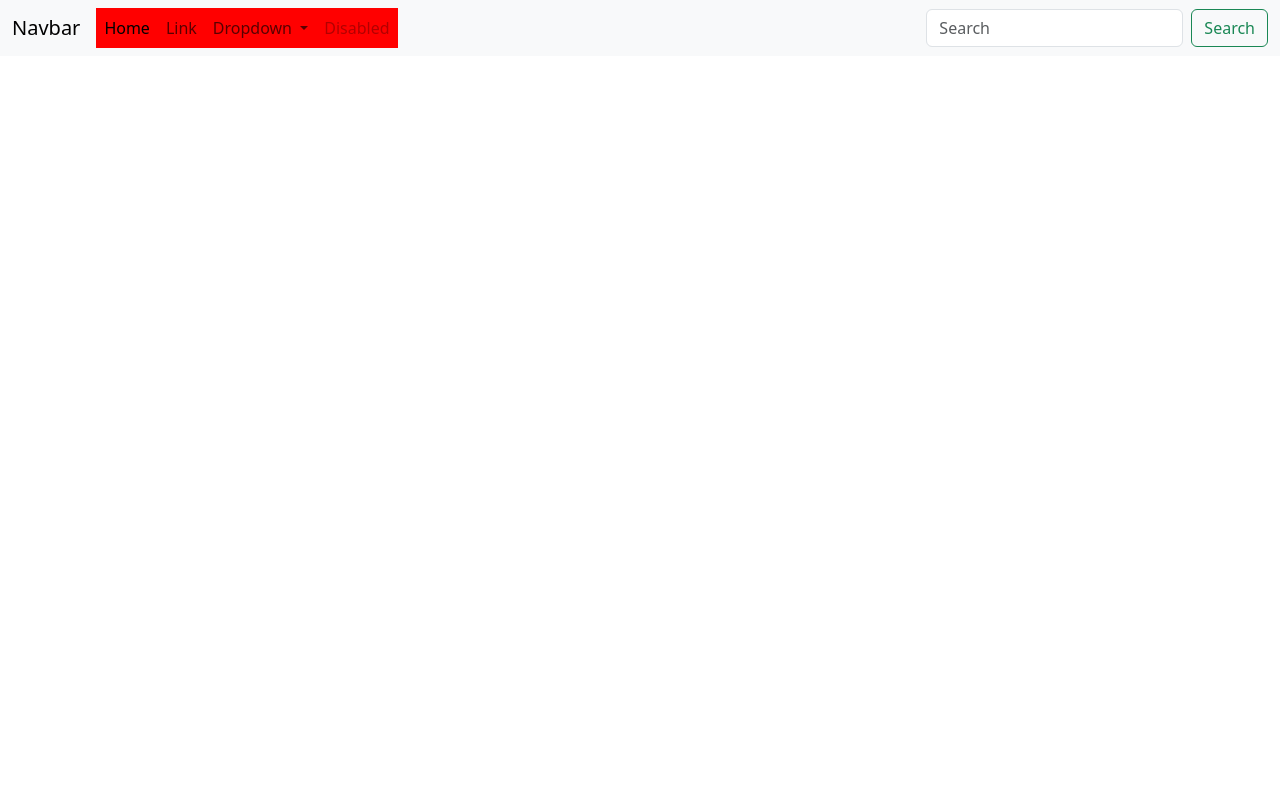
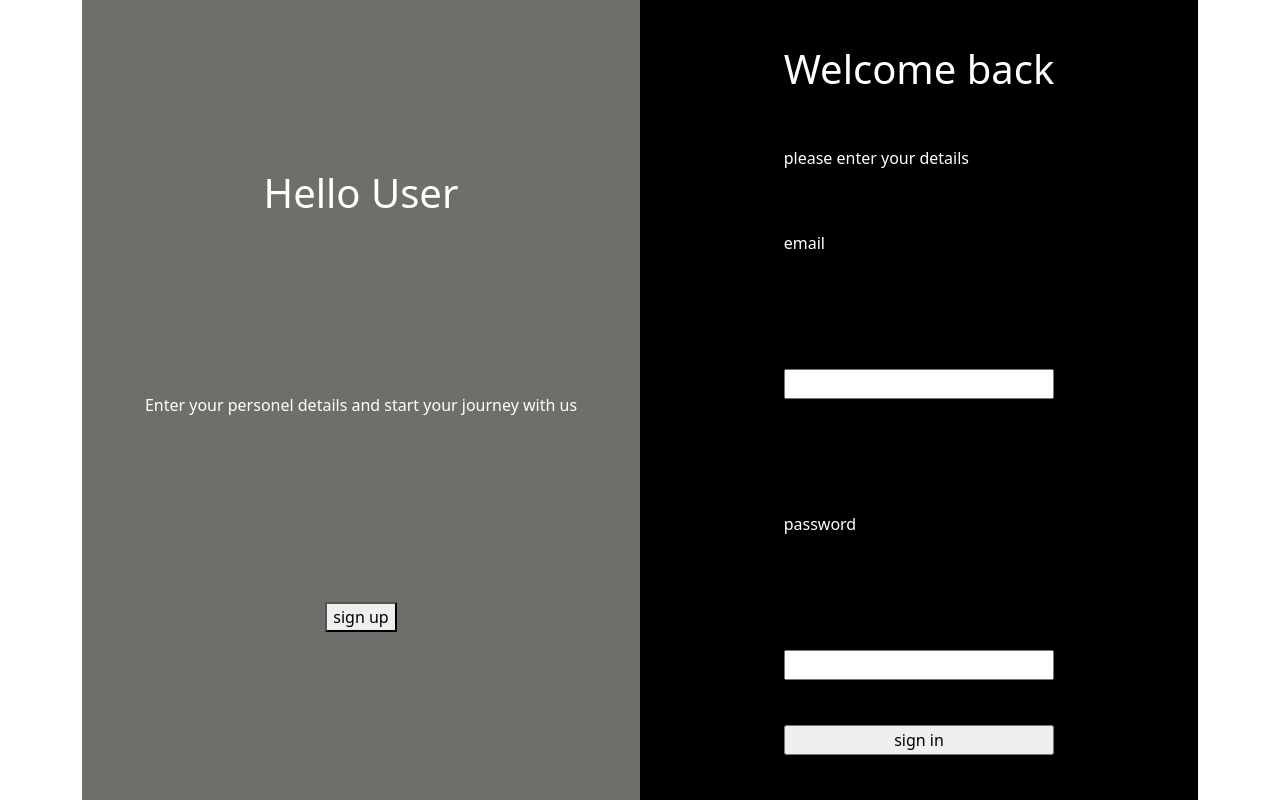
Before and after one commit to mouadh7belgoumri/PROJET_2CP, a plain HTML site: page index.html in a window 1280 px wide. Drawn offline with nearby package versions, Linux system fonts and the light colour scheme.

Commit message:
starting login page

```diff
--- a/StyleSheat.scss
+++ b/StyleSheat.scss
@@ -1,60 +1,36 @@
-nav {
-    background-color: #333;
-    overflow: hidden;
+$color-gray:#6f6e6b;
+$color-black: #000;
+$main-font-color: #fff;
 
-    ul {
-        list-style-type: none;
-        margin: 0;
-        padding: 0;
-        display: flex;
-    }
+.container {
+    display: flex;
+    flex-direction: row-reverse;
+    align-content: center;
+    justify-content: center;
+    height: 100vh;
+    color: $main-font-color;
+}
+.l-side {
+    display: flex;
+    flex-direction: column;
+    width: 100%;
+    justify-content: space-evenly;
+    align-items: center;
+    background-color: $color-gray;
 
-    li {
-        float: left;
-
-        a {
-            display: block;
-            color: white;
-            text-align: center;
-            padding: 14px 16px;
-            text-decoration: none;
-
-            &:hover {
-                background-color: #111;
-            }
-        }
-    }
 }
-// Mixin for a box shadow
-@mixin box-shadow($shadow...) {
-    -webkit-box-shadow: $shadow;
-    -moz-box-shadow: $shadow;
-    box-shadow: $shadow;
+.r-side {
+    display: flex;
+    flex-direction: column;
+    align-content: center;
+    align-items: center;
+    width: 100%;
+    background-color:$color-black;
+    height: 100%;
 }
-
-// Using the mixin
-nav {
-    @include box-shadow(0 4px 8px rgba(0, 0, 0, 0.2));
+.login {
+    display: flex;
+    flex-direction: column;
+    justify-content: space-evenly;
+    height: 100%;
 }
-
-// Variables
-$primary-color: #3498db;
-$secondary-color: #2ecc71;
-
-// Nested rules with variables
-button {
-    background-color: $primary-color;
-    border: none;
-    color: white;
-    padding: 10px 20px;
-    text-align: center;
-    text-decoration: none;
-    display: inline-block;
-    font-size: 16px;
-    margin: 4px 2px;
-    cursor: pointer;
-
-    &:hover {
-        background-color: $secondary-color;
-    }
-}
--- a/index.html
+++ b/index.html
@@ -4,49 +4,40 @@
     <meta charset="UTF-8">
     <meta name="viewport" content="width=device-width, initial-scale=1.0">
     <title>Document</title>
-    <link rel="stylesheet" href="test.css">
-    <link rel="stylesheet" href="css/bootstrap.min.css">
+    <link rel="stylesheet" href="./css/StyleSheat.css">
+    <link rel="stylesheet" href="./css/bootstrap.min.css">
 
 </head>
 <body>
-    <script src="js/bootstrap.min.js"></script>
-    <script src="./node_modules/bootstrap/dist/js/bootstrap.min.js"></script>
-    <nav class="navbar navbar-expand-lg bg-body-tertiary">
-  <div class="container-fluid">
-    <a class="navbar-brand" href="#">Navbar</a>
-    <button class="navbar-toggler" type="button" data-bs-toggle="collapse" data-bs-target="#navbarSupportedContent" aria-controls="navbarSupportedContent" aria-expanded="false" aria-label="Toggle navigation">
-      <span class="navbar-toggler-icon"></span>
-    </button>
-    <div class="collapse navbar-collapse" id="navbarSupportedContent">
-      <ul class="navbar-nav me-auto mb-2 mb-lg-0">
-        <li class="nav-item">
-          <a class="nav-link active" aria-current="page" href="#">Home</a>
-        </li>
-        <li class="nav-item">
-          <a class="nav-link" href="#">Link</a>
-        </li>
-        <li class="nav-item dropdown">
-          <a class="nav-link dropdown-toggle" href="#" role="button" data-bs-toggle="dropdown" aria-expanded="false">
-            Dropdown
-          </a>
-          <ul class="dropdown-menu">
-            <li><a class="dropdown-item" href="#">Action</a></li>
-            <li><a class="dropdown-item" href="#">Another action</a></li>
-            <li><hr class="dropdown-divider"></li>
-            <li><a class="dropdown-item" href="#">Something else here</a></li>
-          </ul>
-        </li>
-        <li class="nav-item">
-          <a class="nav-link disabled" aria-disabled="true">Disabled</a>
-        </li>
-      </ul>
-      <form class="d-flex" role="search">
-        <input class="form-control me-2" type="search" placeholder="Search" aria-label="Search">
-        <button class="btn btn-outline-success" type="submit">Search</button>
+  <div class="container">
+    <div class="r-side">
+      <form action="" method="get" class="login">
+        <h1>Welcome back</h1>
+        <p>please enter your details</p>
+        <label for="email">email</label><br>
+        <input type="email" name="email" id="email"><br>
+        <label for="password">password</label><br>
+        <input type="password" name="password" id="password" >
+        <input type="submit" name="sign in" id="submit" value="sign in">
       </form>
     </div>
+    <div class="l-side">
+      <h1>Hello User</h1>
+      <p>Enter your personel details and start your journey with us</p>
+      <button>sign up</button>
+    </div>
+
   </div>
-</nav>
 
+
+
+
+
+
+
+
+
+  <script src="./js/bootstrap.min.js"></script>
+  <script src="./node_modules/bootstrap/dist/js/bootstrap.min.js"></script>
 </body>
 </html>
--- a/test.css
+++ /dev/null
@@ -1,4 +0,0 @@
-.nav-item {
-    background-color: #f00;
-    color: #fff;
-}
```
Also changed, not shown: css/StyleSheat.css (added), 3 other files.
